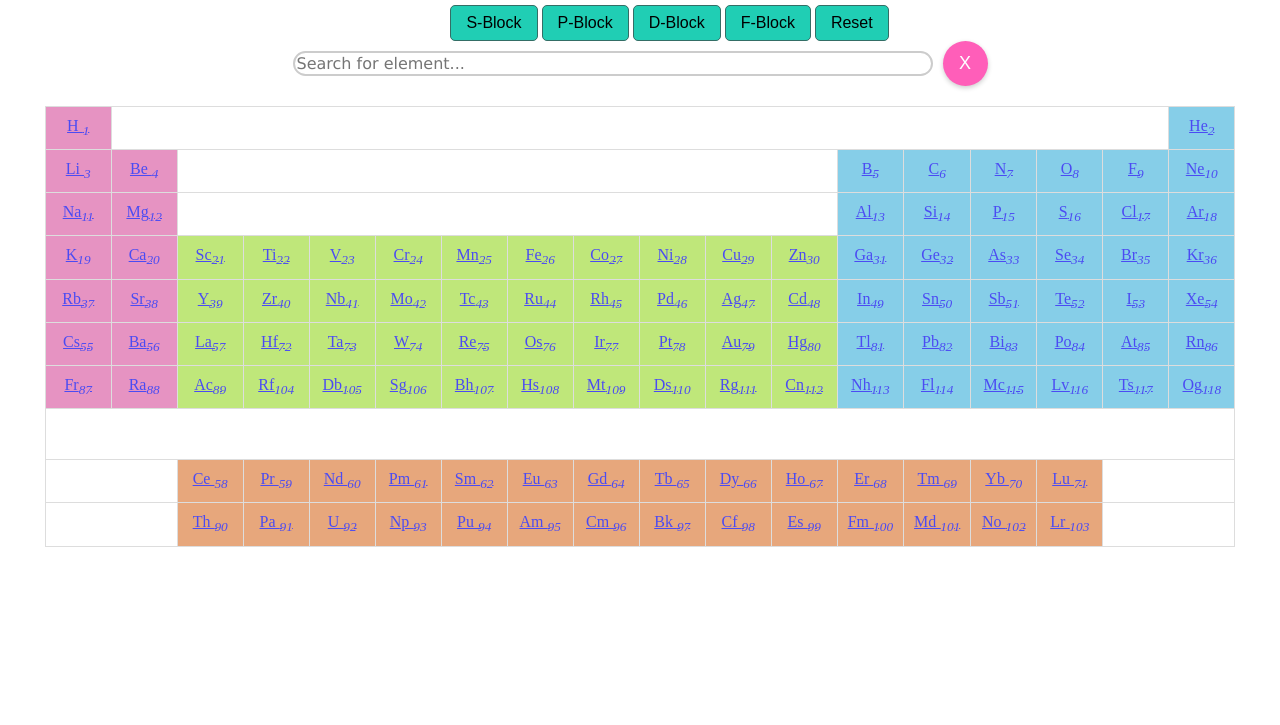
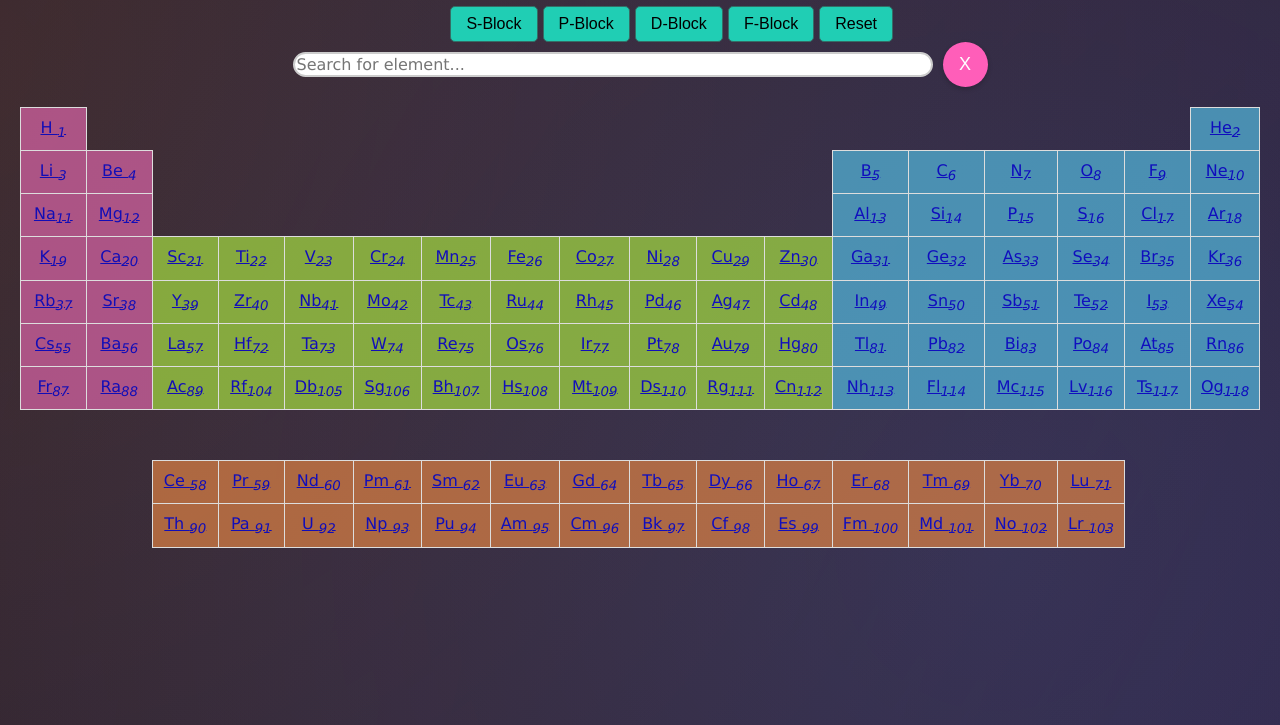
Before and after one commit to savedeveloper/PeriodicTable, a plain HTML site: page periodicTable.html in a window 1280 px wide. Shown: the part 75-800 px from the top of the page. Drawn offline with Linux system fonts and the light colour scheme.

Commit message:
Update styles.css

```diff
--- a/styles.css
+++ b/styles.css
@@ -1,3 +1,32 @@
+body {
+    background-color: #0d1117;
+    font-family: 'Verdana', sans-serif;
+    color: #e6e6e6;
+}
+
+.background {
+    position: fixed;
+    top: 0;
+    left: 0;
+    width: 100%;
+    height: 100%;
+    z-index: -1;
+    background: radial-gradient(circle at 10% 20%, rgba(255, 127, 80, 0.2), transparent),
+                radial-gradient(circle at 90% 80%, rgba(138, 43, 226, 0.2), transparent),
+                radial-gradient(circle at 50% 50%, rgba(30, 144, 255, 0.2), transparent);
+    background-size: 200% 200%;
+    animation: move-gradient 30s infinite alternate;
+}
+
+@keyframes move-gradient {
+    from {
+        background-position: 0% 0%;
+    }
+    to {
+        background-position: 100% 100%;
+    }
+}
+
 /* --- Base Element Styles --- */
 .element {
     min-width: 45px;
@@ -9,7 +38,12 @@
 
 .blank {
     position: relative;
-    /* make the blank cell a positioning parent */
+    border: none;
+}
+
+.Periodic_table td.blank {
+    border: none;
+    background-color: transparent;
 }
 
 /* Container for the new layout */
@@ -61,7 +95,7 @@
     opacity: 0;
     width: 250px;
     height: 100px;
-    background: linear-gradient(to bottom right, rgba(176, 2, 251, 0.7), rgba(107, 25, 142, 0.7));
+    background: linear-gradient(to bottom right, rgba(169, 79, 207, 0.7), rgba(107, 25, 142, 0.7));
     border-radius: 10px;
     display: flex;
     justify-content: center;
@@ -78,6 +112,7 @@
 .Periodic_table {
     border-collapse: collapse;
     margin: 20px auto;
+    border: none;
 }
 
 .element:hover {
@@ -580,6 +615,10 @@ a.back {
     .periodic-table {
         grid-template-columns: repeat(auto-fit, minmax(40px, 1fr));
         gap: 2px;
+        margin-left: auto;
+        margin-right: 0;
+        /* stick right */
+        justify-content: flex-end;
         padding: 4px;
     }
 
```
